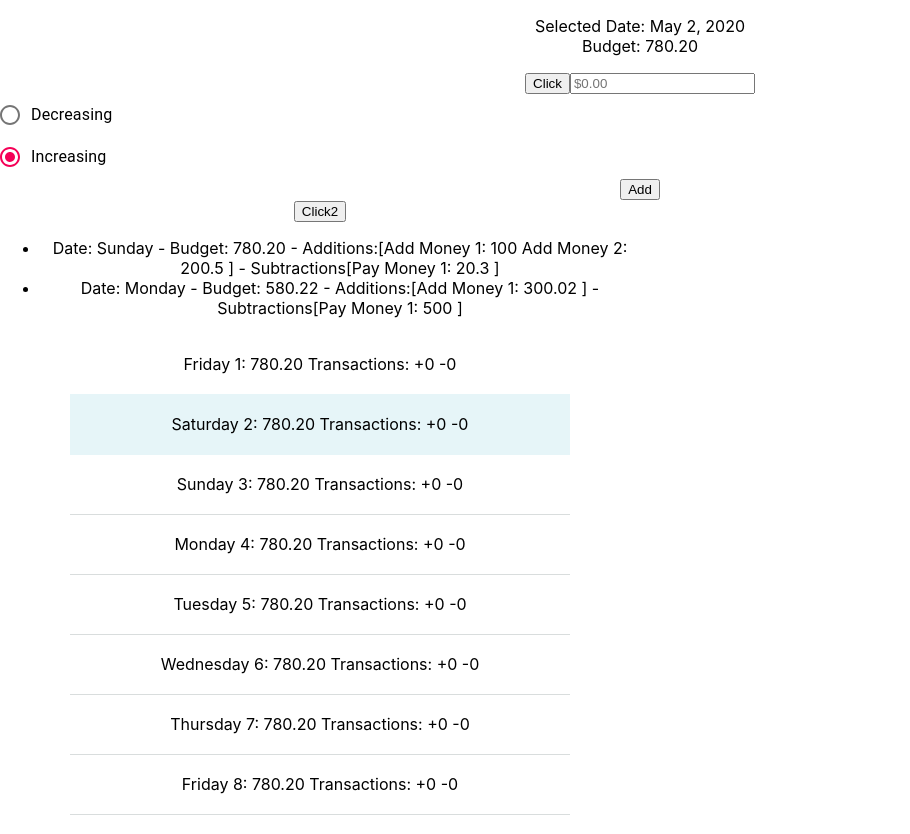
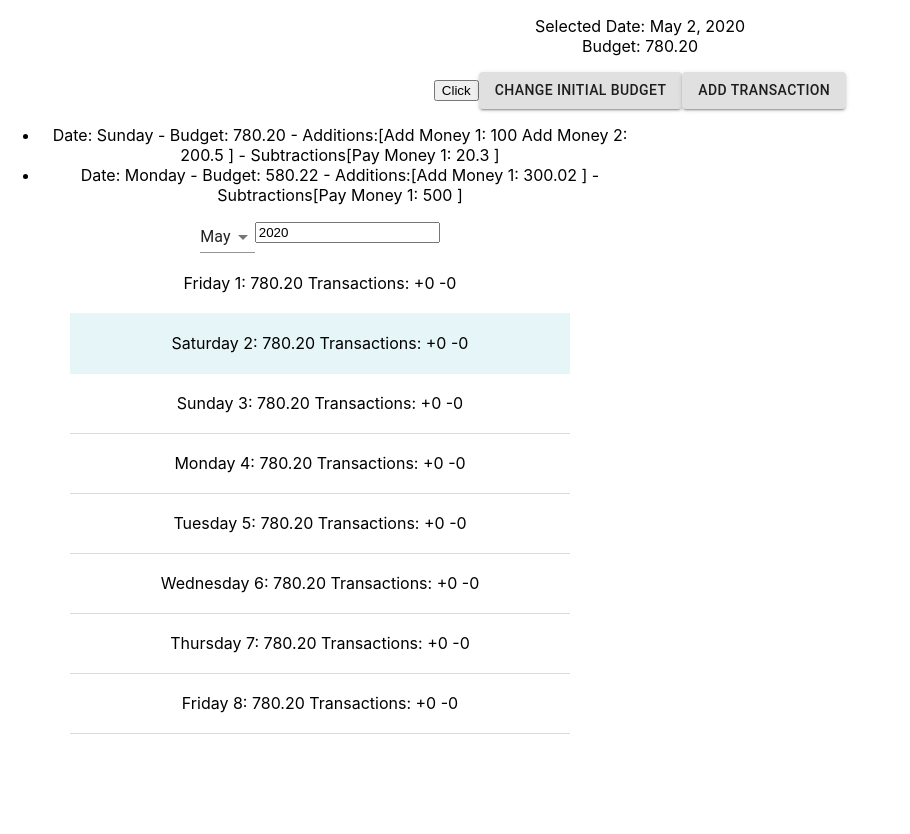
Before and after one commit to ArronVan/budgetcalendar, a React (Create React App) app: page / in a window 1280 px wide. Shown: the whole page, without its empty margins (0-910 px from the left). After the commit the page ends 800 px from the top, so only its background shows below. Built offline with nearby package versions, Linux system fonts and the light colour scheme.

Commit message:
added month/year inputs and buttons to show input fields

```diff
--- a/src/Calendar.js
+++ b/src/Calendar.js
@@ -1,17 +1,29 @@
 import React from 'react'
 import { getAllDaysInMonth, getDayOfWeekName } from './DateFunctions'
 import { FixedSizeList as List } from 'react-window'
-import { getDate, isSameDay } from 'date-fns'
+import { getDate, getMonth, getYear, isSameDay } from 'date-fns'
+import FormControl from '@material-ui/core/FormControl'
+import Select from '@material-ui/core/Select'
+import MenuItem from '@material-ui/core/MenuItem'
+import NumberFormat from 'react-number-format'
 
 import './Calendar.css'
 
 class Calendar extends React.Component {
+    constructor(props) {
+        super(props);
+        this.state = {
+            month: getMonth(this.props.selectedDate),
+            year: getYear(this.props.selectedDate),
+            yearInput: getYear(this.props.selectedDate).toString()
+        }
+    }
+
     render() {
-        let allDaysInMonth = getAllDaysInMonth(this.props.selectedDate);
+        let allDaysInMonth = getAllDaysInMonth(new Date(this.state.year, this.state.month, 1));
 
         return (
             <>
-                <button onClick={() => this.props.changeSelectedDate(new Date(2020, 3, 1))}>Click2</button>
                 <ul>
                     {this.props.dates.map((day, index) => {
                         return <li key={index}>
@@ -28,6 +40,34 @@ class Calendar extends React.Component {
                         </li>
                     })}
                 </ul>
+                <FormControl>
+                    <Select value={this.state.month} onChange={(event) => this.setState({month: event.target.value})}>
+                        <MenuItem value={0}>Janurary</MenuItem>
+                        <MenuItem value={1}>Feburary</MenuItem>
+                        <MenuItem value={2}>March</MenuItem>
+                        <MenuItem value={3}>April</MenuItem>
+                        <MenuItem value={4}>May</MenuItem>
+                        <MenuItem value={5}>June</MenuItem>
+                        <MenuItem value={6}>July</MenuItem>
+                        <MenuItem value={7}>August</MenuItem>
+                        <MenuItem value={8}>September</MenuItem>
+                        <MenuItem value={9}>October</MenuItem>
+                        <MenuItem value={10}>November</MenuItem>
+                        <MenuItem value={11}>December</MenuItem>
+                    </Select>
+                </FormControl>
+                <NumberFormat
+                  defaultValue={this.state.year}
+                  thousandSeparator={false}
+                  allowNegative={false}
+                  decimalScale={0}
+                  isAllowed={(values => {return values.floatValue < 10000;})}
+                  onValueChange={(values) => {
+                      this.setState({
+                          year: values.floatValue > 0 ? values.floatValue : 0
+                        });}
+                    }
+                />
                 <div className="List">
                     <List
                         height={500}
--- a/src/InputFields.js
+++ b/src/InputFields.js
@@ -1,21 +1,24 @@
 import React from 'react'
 import NumberFormat from 'react-number-format'
-import FormControlLabel from '@material-ui/core/FormControlLabel';
+import FormControlLabel from '@material-ui/core/FormControlLabel'
 import Radio from '@material-ui/core/Radio'
-import RadioGroup from '@material-ui/core/RadioGroup';
+import RadioGroup from '@material-ui/core/RadioGroup'
+import Button from '@material-ui/core/Button'
 
 class InputFields extends React.Component {
     constructor(props) {
         super(props);
         this.state = {
             showChangeBudget: false,
-            showAddTransaction: true,
+            showAddTransaction: false,
             currencyValue: null,
             isAdd: true
         };
 
         this.changeBudget = this.changeBudget.bind(this);
         this.addTransaction = this.addTransaction.bind(this);
+        this.showChangeBudget = this.showChangeBudget.bind(this);
+        this.showAddTransaction = this.showAddTransaction.bind(this);
     }
 
     changeBudget() {
@@ -28,9 +31,28 @@ class InputFields extends React.Component {
         this.setState({currencyValue: null, isAdd: true});
     }
 
+    showChangeBudget() {
+        if (!this.state.showChangeBudget)
+            this.setState({currencyValue: null});
+
+        this.setState({showChangeBudget: true});
+        this.setState({showAddTransaction: false});
+    }
+
+    showAddTransaction() {
+        if (!this.state.showAddTransaction)
+            this.setState({currencyValue: null, isAdd: true});
+
+        this.setState({showAddTransaction: true});
+        this.setState({showChangeBudget: false});
+    }
+
     render() {
         return (
             <>
+                <Button variant="contained" onClick={this.showChangeBudget}>Change Initial Budget</Button>
+                <Button variant="contained" onClick={this.showAddTransaction}>Add Transaction</Button>
+                <br/>
                 {this.state.showChangeBudget ?
                 <>
                     <NumberFormat
```
